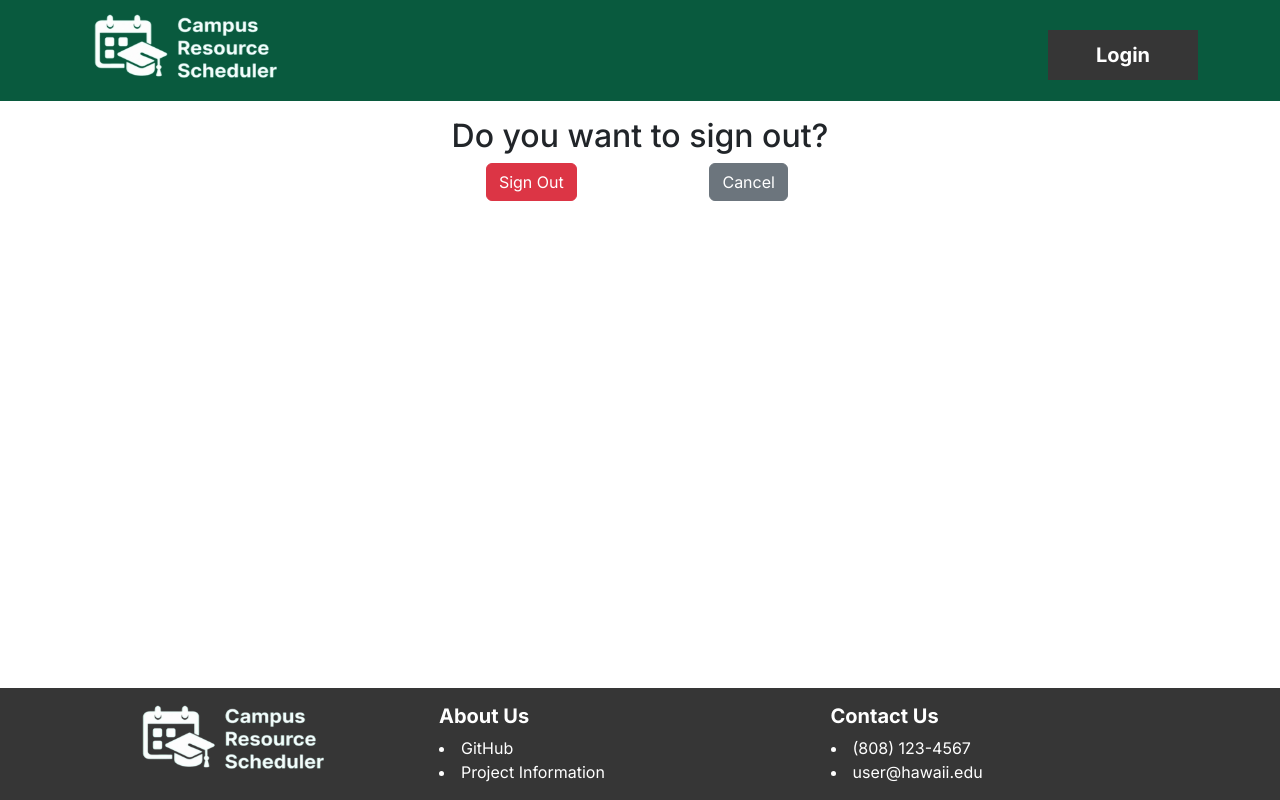
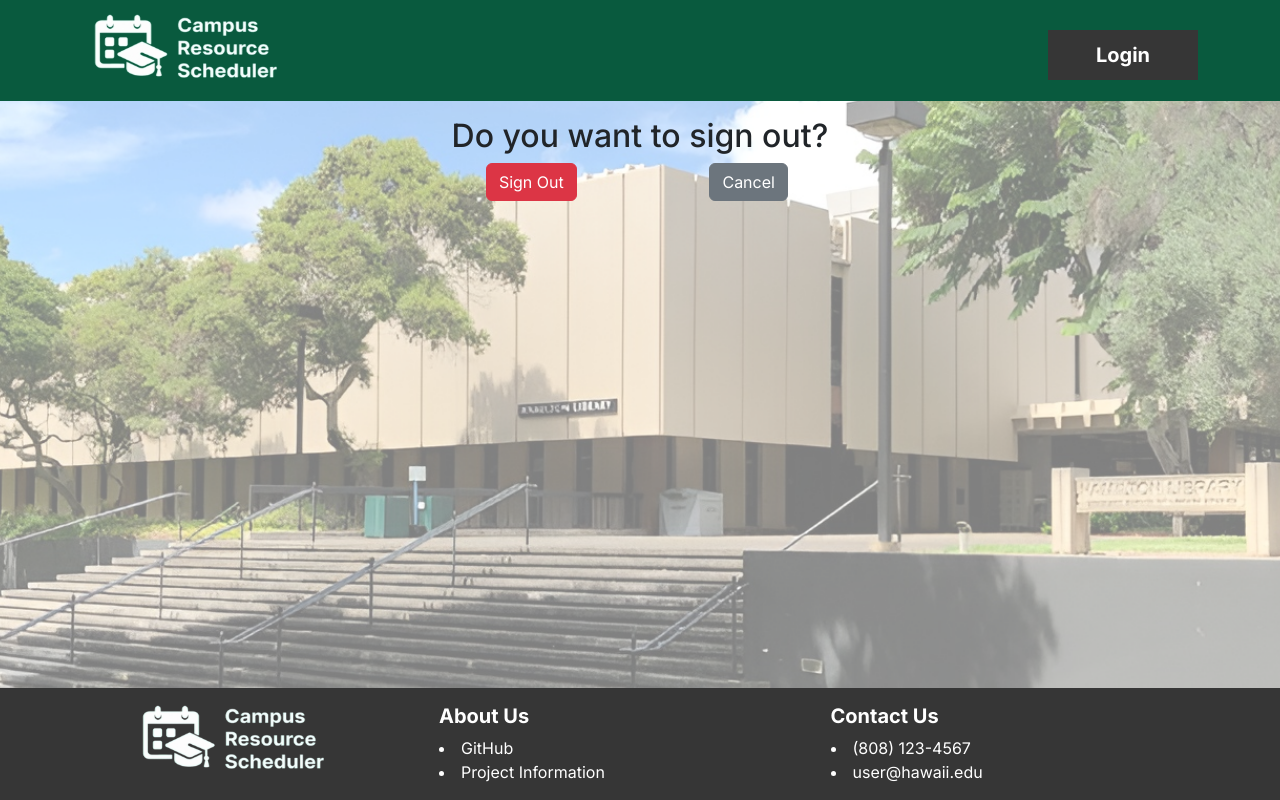
Before and after one commit to campus-resource-scheduler-project/campus-resource-scheduler-project, a Next.js app: page /auth/signout in a window 1280 px wide. Built offline with nearby package versions, Linux system fonts and the light colour scheme; no server answers.

Commit message:
bg fixes

```diff
--- a/src/app/auth/signin/page.tsx
+++ b/src/app/auth/signin/page.tsx
@@ -26,7 +26,7 @@ const SignIn = () => {
 
   return (
     <main>
-      <Container id="hasBG" style={{ height: '100%', overflow: 'hidden' }}>
+      <Container id="hasBG" style={{ height: '100vh', overflow: 'hidden', minWidth: '100vw' }}>
         <Row className="justify-content-center">
           <Col xs={5}>
             <h1 className="text-center">Sign In</h1>
--- a/src/app/auth/signout/page.tsx
+++ b/src/app/auth/signout/page.tsx
@@ -5,7 +5,7 @@ import { Button, Col, Row } from 'react-bootstrap';
 
 /** After the user clicks the "SignOut" link in the NavBar, log them out and display this page. */
 const SignOut = () => (
-  <Col id="signout-page hasBG" className="text-center py-3" style={{ height: '100%', overflow: 'hidden' }}>
+  <Col id="signOut" className="text-center py-3" style={{ height: '100vh', minWidth: '100vw', overflow: 'hidden' }}>
     <h2>Do you want to sign out?</h2>
     <Row>
       <Col xs={4} />
--- a/src/app/auth/signup/page.tsx
+++ b/src/app/auth/signup/page.tsx
@@ -45,7 +45,7 @@ const SignUp = () => {
 
   return (
     <main>
-      <Container id="hasBG" style={{ height: '100%', overflow: 'hidden' }}>
+      <Container id="hasBG" style={{ height: '100vh', overflow: 'hidden', minWidth: '100vw' }}>
         <Row className="justify-content-center">
           <Col xs={5}>
             <h1 className="text-center">Sign Up</h1>
--- a/src/app/globals.css
+++ b/src/app/globals.css
@@ -10,6 +10,16 @@ main{
     width: 100%;
     background: fixed center url('/hamilton-library-bg.png');
     background-size: cover;
+}
+
+#signOut{
+  --bs-dark: var(var(--nat-navbar-bg));
+  --bs-dark-rgb: var(--nat-navbar-bg-rgb);
+  box-sizing: border-box;
+  width: 100%;
+  background: fixed center url('/hamilton-library-bg.png');
+  background-size: cover;
+
 }
 
 #landing-button{
--- a/src/app/not-authorized/page.tsx
+++ b/src/app/not-authorized/page.tsx
@@ -3,7 +3,7 @@ import { Col, Container, Row } from 'react-bootstrap';
 /** Render a Not Authorized page if the user enters a URL that they don't have authorization for. */
 const NotAuthorized = () => (
   <main>
-    <Container className="py-3" id="hasBG" style={{ height: '100%', overflow: 'hidden' }}>
+    <Container className="py-3" id="hasBG" style={{ height: '100vh', minWidth: '100vw', overflow: 'hidden' }}>
       <Row className="justify-content-center">
         <Col xs={4} className="text-center">
           <h2>
--- a/src/app/not-found.tsx
+++ b/src/app/not-found.tsx
@@ -2,7 +2,7 @@ import { Col, Container, Row } from 'react-bootstrap';
 
 /* Render a Not Found page if the user enters a URL that doesn't match any route. */
 const NotFound = () => (
-  <Container className="py-3" id="hasBG" style={{ height: '100%', overflow: 'hidden' }}>
+  <Container className="py-3" id="hasBG" style={{ height: '100vh', overflow: 'hidden', minWidth: '100vw' }}>
     <Row className="justify-content-center">
       <Col xs={4} className="text-center">
         <h2>
```
